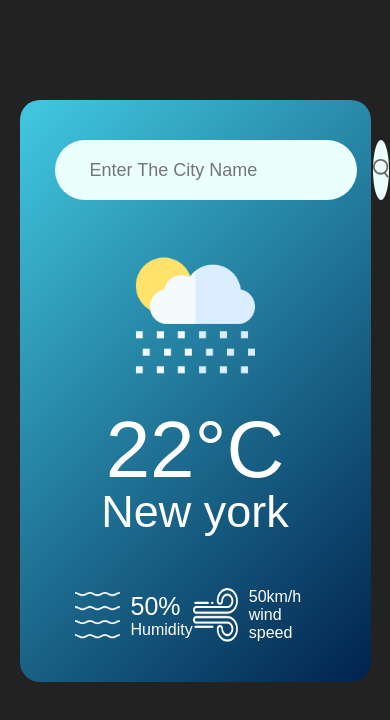
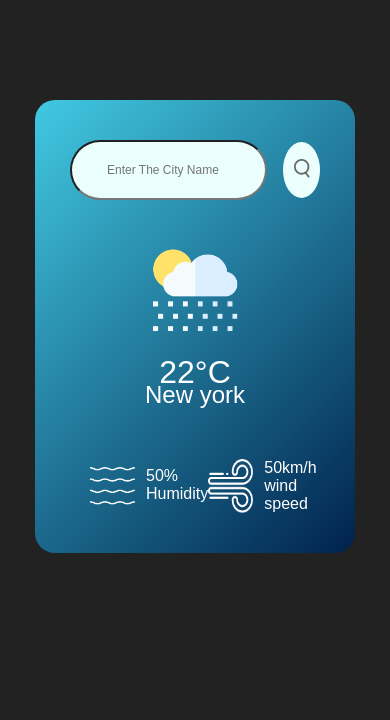
Before and after one commit to mauryakhushiramjeet/Weather-App, a plain HTML site: page index.html in a window 390 px wide. Drawn offline with Linux system fonts and the light colour scheme.

Commit message:
responsiveness

```diff
--- a/style.css
+++ b/style.css
@@ -9,9 +9,9 @@ body{
 
 }
 .card{
-    width: 90%;
+    width: 35rem;
     background:linear-gradient(135deg,#41C9E2,#00224d);
-    max-width: 470px;
+    /* max-width: 470px; */
     /* max-height: 470px; */
     margin: 100px auto 0 ;
     border-radius: 20px;
@@ -27,19 +27,19 @@ body{
     /* border:2px solid yellow */
 }
 .search input{
-border: 0;
-outline: 0;
+/* border: 2px solid red; */
+outline: none;
 color: #555;
 background: #ebfffc;
 /* background-color: ; */
 height: 60px;
-flex: 1;
+/* flex: 1; */
 border-radius: 30px;
 margin-right: 16px;
 font-size: 18px;
 padding: 10px 35px;
 text-transform:capitalize;
-
+width: 80%;
 
 }
 .search button{
@@ -47,8 +47,8 @@ text-transform:capitalize;
 outline: 0;
 background: #ebfffc;
 border-radius: 50%;
-width: 60px;
-height: 60px;
+width: 15%;
+height: 3.5rem;
 cursor: pointer;
 }
 .search button img{
@@ -56,17 +56,18 @@ cursor: pointer;
 }
 .weather-icon{
     width: 170px;
+    height: 200px;
     margin-top: 30px;
     /* border: 2px solid red; */
 
 }
 .weather h1{
-    font-size: 80px;
+    font-size: 5rem;
     font-weight: 500;
 
 }
 .weather h2{
-    font-size: 45px;
+    font-size: 4rem;
     font-weight: 300;
     margin-top: -10px;
 
@@ -90,6 +91,96 @@ cursor: pointer;
     margin-right: 11px;
 }
 .humidity,.wind{
-    font-size: 25px;
+    font-size: 3rem;
 }
 /* https://api.openweathermap.org/data/2.5/weather?q={city name}&appid={API key} */
+
+/* Our Media Querri starts from here  */
+@media  (max-width:570px) {
+    .card{
+        width: 25rem;
+    }
+    .search input{
+        font-size: 15px;
+    }
+    .weather h1{
+        font-size: 3rem;
+    }
+    .weather h2{
+        font-size: 2rem;
+    }
+    .humidity,.wind{
+        font-size: 2rem;
+    }
+    .weather-icon{
+        width: 140px;
+        height: 150px;
+        margin-top: 20px;
+        /* border: 2px solid red; */
+
+    }
+}
+@media  (max-width:410px) {
+    .card{
+        width: 20rem;
+    }
+    .weather h1{
+        font-size: 2rem;
+    }
+    .weather h2{
+        font-size: 1.5rem;
+    }
+    .humidity,.wind{
+        font-size: 1rem;
+    }
+    .search input{
+        font-size: 12px;
+    }
+    .weather-icon{
+        width: 120px;
+        height: 120px;
+        margin-top: 30px;
+        /* border: 2px solid red; */
+
+    }
+}
+@media  (max-width:320px) {
+    .card{
+        width: 15rem;
+    }
+    .weather h1{
+        font-size: 1.7rem;
+    }
+    .weather h2{
+        font-size: 1.2rem;
+    }
+    .humidity,.wind{
+        font-size: .7rem;
+    }
+    .search input{
+        height: 40px;
+        font-size: 9px;
+        padding: 3px 2px;
+    }
+    .search button{
+        width: 20%;
+        height: 2.5rem;
+    }
+    .weather-icon{
+        width: 100px;
+        height: 100px;
+        margin-top: 30px;
+        /* border: 2px solid red; */
+
+    }
+    .col img{
+        width: 30px;
+        margin-right: 7px;
+        padding: 5px;
+    }
+    .col p{
+        font-size: .72rem;
+        /* padding: 5px; */
+    }
+
+}
```
